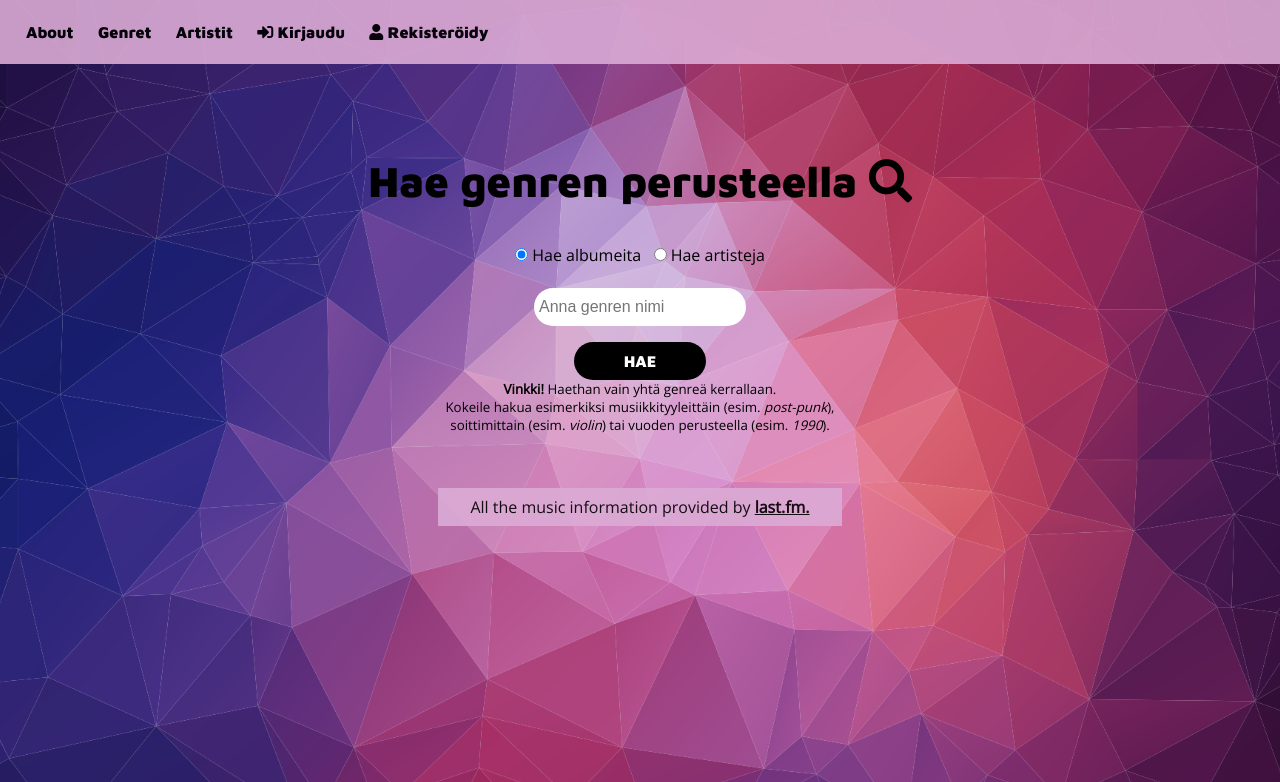
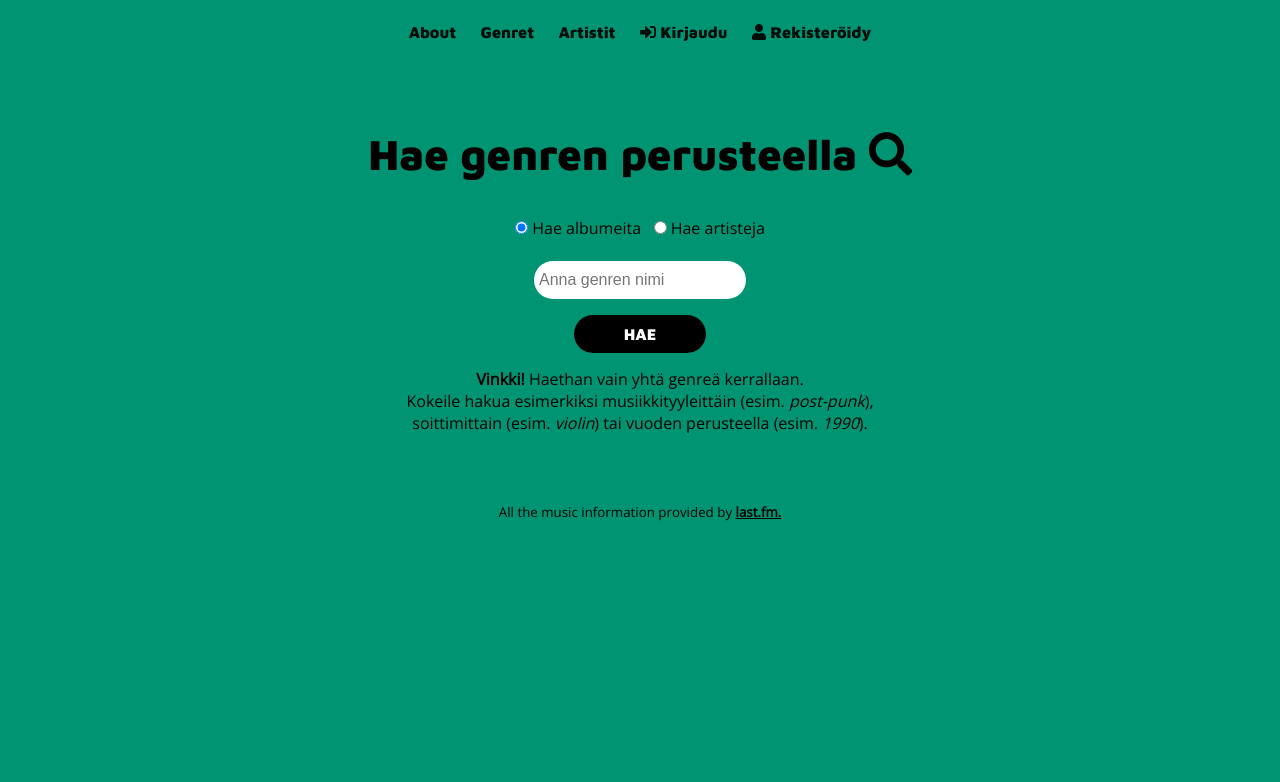
Before and after one commit to merniva/musahaku, a PHP site: page / in a window 1280 px wide. Shown: the top 782 px of the page. Run offline with PHP 8.4, Linux system fonts and the light colour scheme.

Commit message:
ulkoasu päivitetty

```diff
--- a/index.php
+++ b/index.php
@@ -19,10 +19,8 @@
         include 'linkkivalikko.php';
         naytaLinkkivalikko();
     ?>
-    <div class='header'>
-        <button onclick="siirraYlos()" id="ylos" title="ylos"><i class="fas fa-chevron-up"></i></button>
-    </div>
     <div class='container'>
+    <button onclick="siirraYlos()" id="ylos" title="ylos"><i class="fas fa-chevron-up"></i></button>
             <h2>Hae genren perusteella <i class="fas fa-search"></i></h2><br>
             <form action="index.php" method="get" class="haku" id="genrehaku">
                 <input type="radio" id="albumi" name="genrevalinta" value="albumi" checked>
@@ -56,11 +54,11 @@
             <ul id="lisaInfo"></ul>
         </div>
     </div>
-    <div class='footer'>
+    <footer>
         <?php
             include 'footer.php';
         ?>
-    </div>
+    </footer>
 </div>
 
 <script>
--- a/kirjaudu.php
+++ b/kirjaudu.php
@@ -18,8 +18,6 @@
             include 'linkkivalikko.php';
             naytaLinkkivalikko();
     ?>
-    <div class='header'>
-    </div>
     <div class='container'>
         <div class="kayttajalomake" >
             <div id="virheviesti"></div>
@@ -44,11 +42,11 @@
             </form>
         </div>
     </div>
-    <div class='footer'>
+        <footer>
             <?php
                 include 'footer.php';
             ?>
-    </div>
+        </footer>
 </div>
 
 
--- a/musahaku.css
+++ b/musahaku.css
@@ -7,12 +7,7 @@
 body {
   font-family: 'Open Sans', sans-serif;
   font-size: 16px;
-    background-image: url("mesh-1430108.png");
-    background-repeat: no-repeat;
-    background-color: rgb(238, 238, 238);
-    background-size: cover;
-    background-position: center center;
-    background-attachment: fixed;
+  background-color: #009473;
 }
 
 a {
@@ -30,12 +25,12 @@ li {
 
 nav {
   color: #000;
-    background-color: #dbabd5;
   padding: 0.5rem 1rem;
   display: flex;
-    justify-content: stretch;
+  justify-content: center;
   opacity:0.9;
 }
+
 nav ul {
     list-style-type: none;
     font-family: 'Maven Pro', sans-serif;
@@ -68,7 +63,8 @@ h2 {
   font-weight:bold;
   font-size: 2.7rem;
   text-align: center;
-  padding-top:2.5rem;
+  padding-top:3rem;
+  margin-top: 1rem;
 }
 
 h3, h4 {
@@ -77,18 +73,13 @@ h3, h4 {
   text-align: center;
 }
 
-.footer {
-    color: #000;
+footer {
+    margin-top: 15px;
     padding: 1rem;
     display: flex;
     justify-content: center;
     text-align: center;
-  }
-
-  .footer p {
-    background-color:#dbabd5;
-    padding: 0.5rem 2rem;
-    opacity: 0.9;
+    font-size: smaller;
   }
 
   .container {
@@ -98,13 +89,6 @@ h3, h4 {
     flex-wrap: wrap;
     flex-direction: column;
     flex-grow: 1;
-  }
-
-  .header {
-    display: flex;
-    align-items: center;
-    justify-content: center;
-    padding:1.6rem;
   }
 
   #aboutheader {
@@ -178,7 +162,7 @@ h3, h4 {
 }
 
   .kayttajabutton:hover {
-    background-color: #dbabd5;
+    background-color: #7b255a;
   }
 
   .sivunvaihto {
@@ -187,14 +171,14 @@ h3, h4 {
   }
 
   .sivubutton {
-    background-color: #000;
+    background-color: #009473;
     color:#FFF;
-    padding: 5px 10px;
+    padding: 10px;
     margin:0.5rem;
     text-decoration: none;
     font-weight:bold;
     font-size:1rem;
-    border-radius: 10px;
+    border-radius: 50%;
     border-style: none;
     transition-duration: 0.2s;
     font-family: 'Maven Pro', sans-serif;
@@ -204,6 +188,7 @@ h3, h4 {
   .sivubutton:hover {
       background-color: #7b255a;
     }
+
   .kayttajainfo {
     font-size: smaller;
   }
@@ -216,7 +201,7 @@ h3, h4 {
       text-decoration: none;
       font-weight:bold;
       font-size:1rem;
-      border-radius: 10px;
+      border-radius: 50%;
       border-style: none;
       transition-duration: 0.2s;
       display: none;
@@ -234,7 +219,7 @@ h3, h4 {
     }
 
   #vinkkiboksi {
-    font-size: smaller;
+      margin-top: 15px;
   }
 
   #aboutboksi {
@@ -442,7 +427,10 @@ h3, h4 {
         text-align: center;
         order: 2;
         display: none;
+        background-color: #7b255a;
+        border-radius: 2px;
     }
+
     .item.active {
         display: block;
     }
--- a/rekisteroidy.php
+++ b/rekisteroidy.php
@@ -18,8 +18,6 @@
         include 'linkkivalikko.php';
         naytaLinkkivalikko();
     ?>
-    <div class='header'>
-    </div>
     <div class='container'>
         <div class="kayttajalomake" >
         <div id="virheviesti"></div>
@@ -58,11 +56,11 @@
         </form>
         </div>
     </div>
-    <div class='footer'>
+    <footer>
         <?php
             include 'footer.php';
         ?>
-    </div>
+    </footer>
 </div>
 
 <script>
```
Also changed, not shown: about.php (+1 -7 lines), artistihaku.php (+3 -5 lines), kayttajahaku.php (+3 -5 lines), mesh-1430108.png (deleted). Lines whose indentation alone changed are shown as unchanged.
